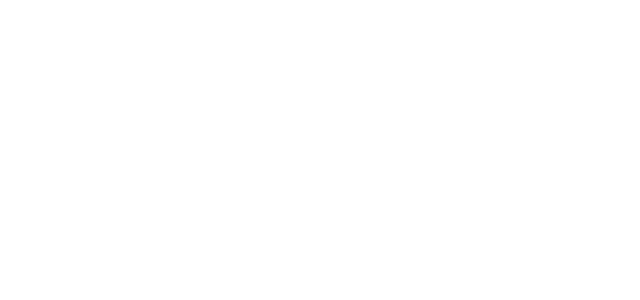
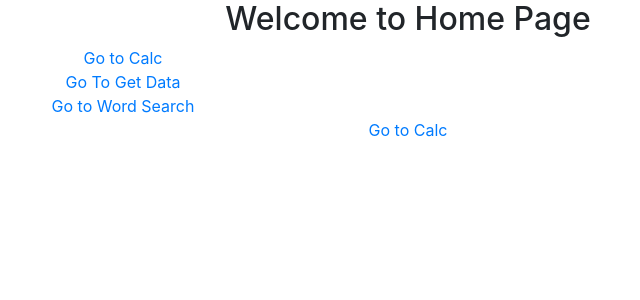
Before and after one commit to ddrajurkar/CalcApp, an Angular app: page / in a window 1280 px wide. Shown: the top 300 px of the page, without its empty margins (232-872 px from the left). Built offline with nearby package versions, Linux system fonts and the light colour scheme.

Commit message:
routing completed
routing completed

```diff
--- a/src/app/get-data/get-data.component.ts
+++ b/src/app/get-data/get-data.component.ts
@@ -14,8 +14,9 @@ export class GetDataComponent implements OnInit {
  public term : string
   constructor(private gdService : GetdataService) {
     //this.gdService.getData('Hello').subscribe(response => {console.log('Response is : ',response)},error => {console.log('Something went wrong',error)})
+
   }
-  searchSyn();
+
   searchSyn(){
     this.gdService.getData(this.term).subscribe(result => {this.synonyms = result})
     //this.gdService.getData('hello').subscribe(result => {this.synonyms = result});
--- /dev/null
+++ b/src/app/home/home.component.html
@@ -0,0 +1,27 @@
+<div class="container">
+  <div class="row">
+    <div class="col-md-12">
+        <h2>
+            Welcome to Home Page
+          </h2>
+</div>
+</div>
+<div class="row">
+  <div class="col-md-6">
+      <nav>
+          <a routerLink="/calc">Go to Calc</a>
+    </nav>
+    <nav>
+      <a routerLink="/getData">Go To Get Data</a>
+    </nav>
+    <nav>
+      <a routerLink="/word">Go to Word Search</a>
+    </nav>
+  </div>
+</div>
+</div>
+
+
+<nav>
+    <a routerLink="/calc" routerLinkActive="active">Go to Calc</a>
+</nav>
--- /dev/null
+++ b/src/app/home/home.component.ts
@@ -0,0 +1,15 @@
+import { Component, OnInit } from '@angular/core';
+
+@Component({
+  selector: 'app-home',
+  templateUrl: './home.component.html',
+  styleUrls: ['./home.component.css']
+})
+export class HomeComponent implements OnInit {
+
+  constructor() { }
+
+  ngOnInit() {
+  }
+
+}
--- /dev/null
+++ b/src/app/notfound/notfound.component.html
@@ -0,0 +1,7 @@
+<div class="container">
+  <div class="row">
+    <div class="col-md-12">
+      <h2>Sorry For inconvenience,This is route is not found!</h2>
+    </div>
+  </div>
+</div>
--- /dev/null
+++ b/src/app/notfound/notfound.component.ts
@@ -0,0 +1,15 @@
+import { Component, OnInit } from '@angular/core';
+
+@Component({
+  selector: 'app-notfound',
+  templateUrl: './notfound.component.html',
+  styleUrls: ['./notfound.component.css']
+})
+export class NotfoundComponent implements OnInit {
+
+  constructor() { }
+
+  ngOnInit() {
+  }
+
+}
```
Also changed, not shown: src/app/app.module.ts (+7 -1 lines), src/app/app.routing.ts (+6 -1 lines), src/app/home/home.component.css (added), src/app/notfound/notfound.component.css (added), 2 other files (tests, documents, lock files or other folders).
